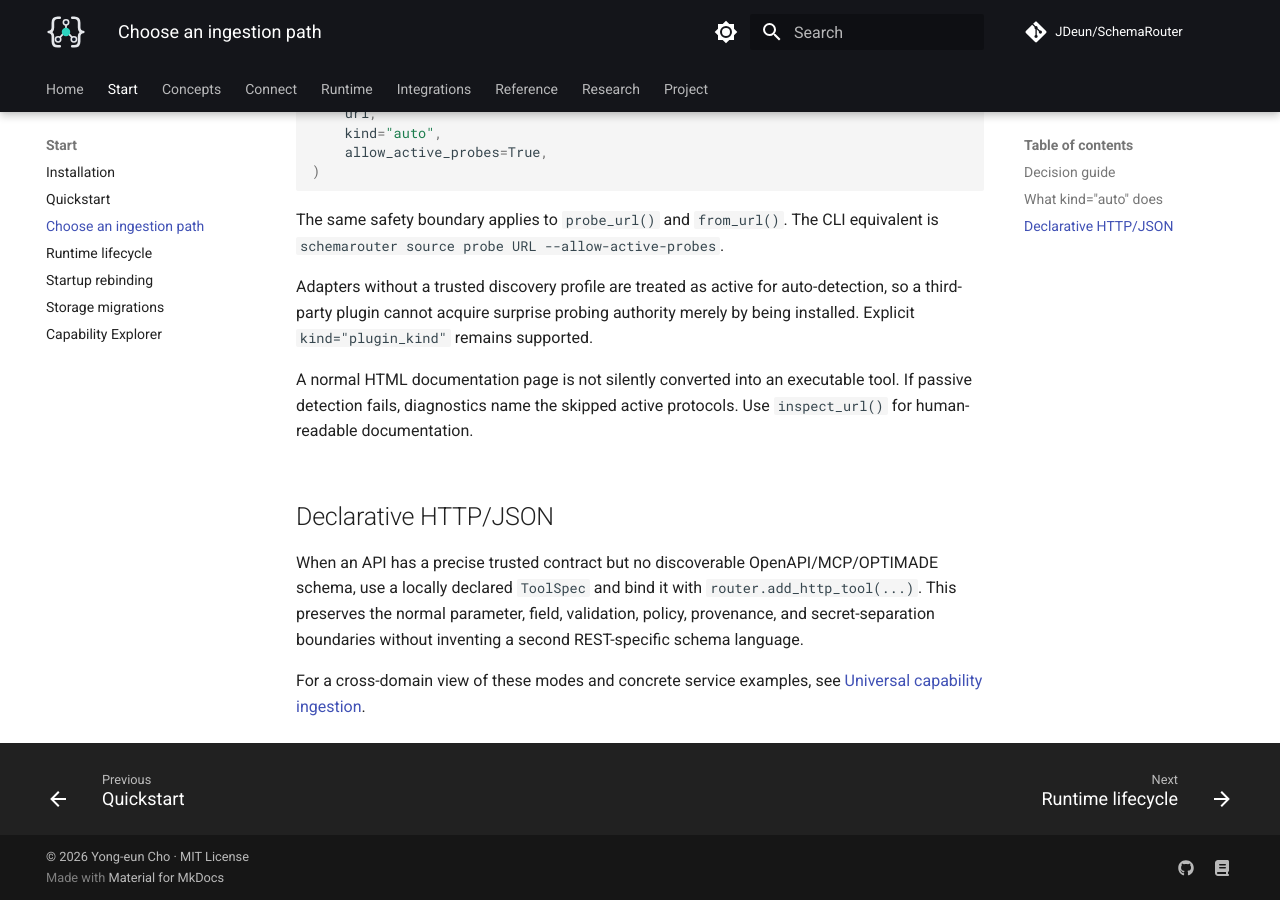
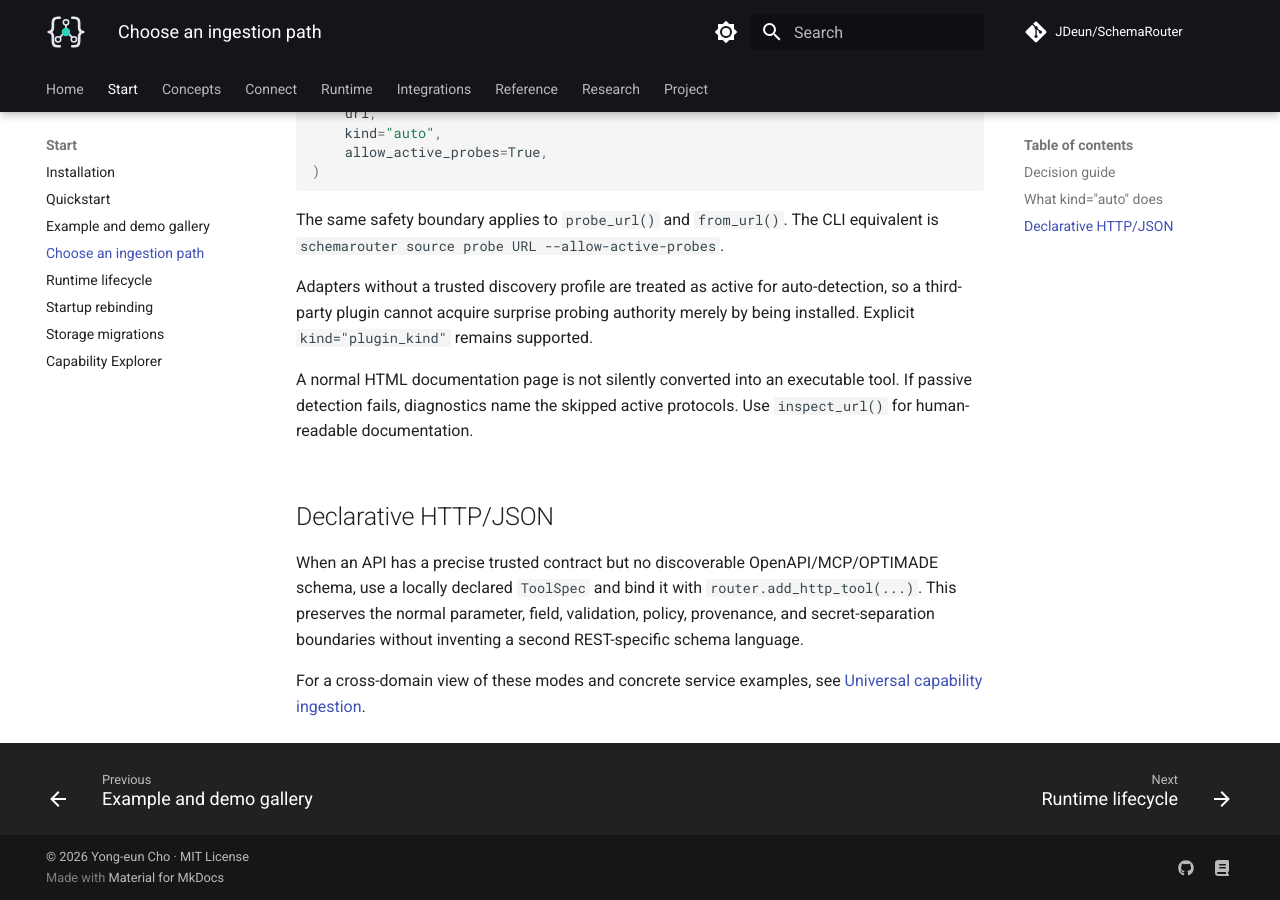
Before and after one commit to JDeun/SchemaRouter, an MkDocs documentation site: the page built from docs/getting-started/ingestion-paths.md, in a window 1280 px wide and 900 px high, scrolled down 3033 px. Built offline with MkDocs 1.6.1 and Material for MkDocs 9.7.7, drawn with Linux system fonts in a browser that asks for light colours; comment, search, counter and statistics services are not loaded.

Commit message:
docs: add example gallery to navigation

```diff
--- a/mkdocs.yml
+++ b/mkdocs.yml
@@ -109,6 +109,7 @@ nav:
   - Start:
       - Installation: getting-started/installation.md
       - Quickstart: getting-started/quickstart.md
+      - Example and demo gallery: getting-started/examples.md
       - Choose an ingestion path: getting-started/ingestion-paths.md
       - Runtime lifecycle: getting-started/runtime-lifecycle.md
       - Startup rebinding: getting-started/startup-rebinding.md
```
